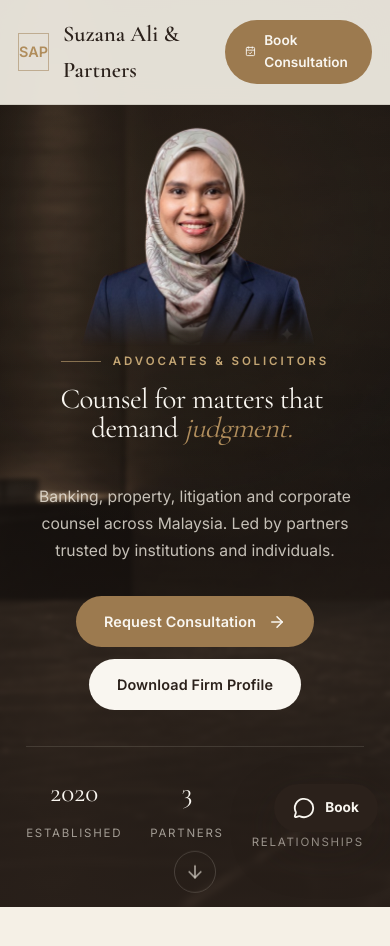
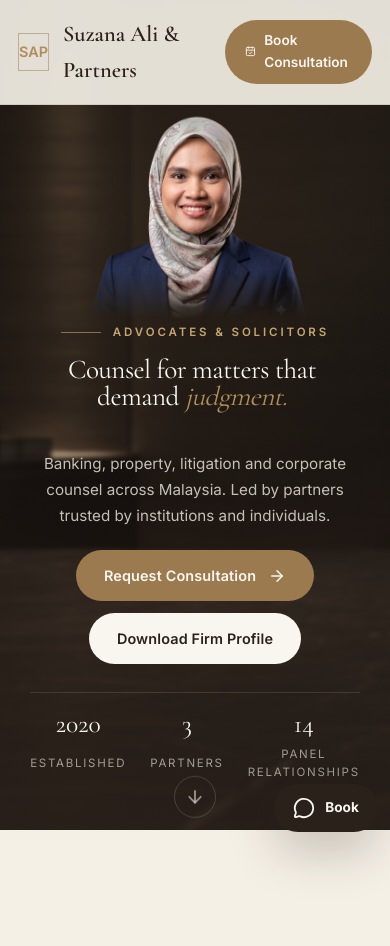
Before and after one commit to sathishlella/SUZANA-ALI-PARTNERS, a Next.js app: page / in a window 390 px wide. Shown: the top 946 px of the page. Built offline with nearby package versions, Linux system fonts and the light colour scheme.

Commit message:
Compress hero, practices, concierge; fix chatbot close; improve consultation copy

```diff
--- a/app/globals.css
+++ b/app/globals.css
@@ -174,7 +174,7 @@ p {
 
 .section-header {
   max-width: 800px;
-  margin-bottom: 64px;
+  margin-bottom: 48px;
 }
 
 .section-header.centered {
@@ -184,8 +184,8 @@ p {
 }
 
 .section-title {
-  font-size: clamp(2.2rem, 4.2vw, 4rem);
-  margin-top: 18px;
+  font-size: clamp(2rem, 3.8vw, 3.4rem);
+  margin-top: 16px;
 }
 
 .section-title .accent {
@@ -364,8 +364,8 @@ p {
 /* Hero */
 .hero-section {
   position: relative;
-  min-height: 100svh;
-  min-height: 100vh;
+  min-height: 92svh;
+  min-height: 92vh;
   display: flex;
   flex-direction: column;
   align-items: center;
@@ -399,7 +399,7 @@ p {
   z-index: 1;
   width: min(1280px, calc(100% - 64px));
   margin: 0 auto;
-  padding: 140px 0 64px;
+  padding: 120px 0 48px;
 }
 
 .hero-content-centered {
@@ -411,9 +411,9 @@ p {
 
 .hero-portrait {
   position: relative;
-  width: min(300px, 46vw);
-  height: min(320px, 34vh);
-  margin-bottom: 6px;
+  width: min(280px, 42vw);
+  height: min(280px, 30vh);
+  margin-bottom: 4px;
   overflow: hidden;
   mask-image: linear-gradient(180deg, var(--cream) 78%, transparent 100%);
   -webkit-mask-image: linear-gradient(180deg, var(--cream) 78%, transparent 100%);
@@ -454,14 +454,14 @@ p {
   flex-wrap: wrap;
   gap: 14px;
   justify-content: center;
-  margin-top: 32px;
+  margin-top: 26px;
 }
 
 .hero-meta-row {
   display: flex;
-  gap: 56px;
-  margin-top: 52px;
-  padding-top: 32px;
+  gap: 48px;
+  margin-top: 36px;
+  padding-top: 24px;
   border-top: 1px solid rgba(245, 240, 230, 0.12);
 }
 
@@ -629,7 +629,7 @@ p {
 
 /* Practice list */
 .practices-section {
-  padding: 140px 0;
+  padding: 100px 0;
   background: var(--paper);
   border-top: 1px solid var(--line);
 }
@@ -646,10 +646,10 @@ p {
 .practice-trigger {
   width: 100%;
   display: grid;
-  grid-template-columns: 90px 1fr auto;
-  align-items: center;
-  gap: 24px;
-  padding: 34px 0;
+  grid-template-columns: 80px 1fr auto;
+  align-items: center;
+  gap: 20px;
+  padding: 26px 0;
   text-align: left;
   color: var(--espresso);
   transition: color 0.3s ease;
@@ -677,7 +677,7 @@ p {
 
 .practice-title {
   font-family: var(--font-cormorant), Georgia, serif;
-  font-size: clamp(1.35rem, 2.4vw, 1.9rem);
+  font-size: clamp(1.25rem, 2.2vw, 1.7rem);
   font-weight: 400;
   padding-right: 20px;
 }
@@ -713,15 +713,15 @@ p {
 .practice-panel-inner {
   min-height: 0;
   overflow: hidden;
-  padding: 0 0 36px 114px;
+  padding: 0 0 28px 100px;
   max-width: 760px;
 }
 
 .practice-summary {
   color: var(--espresso-dim);
-  font-size: 1.05rem;
-  line-height: 1.75;
-  margin: 0 0 20px;
+  font-size: 1rem;
+  line-height: 1.7;
+  margin: 0 0 16px;
 }
 
 .practice-tags {
@@ -898,16 +898,16 @@ p {
 
 /* Concierge */
 .concierge-section {
-  padding: 140px 0;
+  padding: 100px 0;
   background: var(--cream);
   border-top: 1px solid var(--line);
 }
 
 .concierge-grid {
   display: grid;
-  grid-template-columns: 1fr minmax(340px, 440px);
-  gap: 80px;
-  align-items: center;
+  grid-template-columns: 1fr minmax(340px, 420px);
+  gap: 56px;
+  align-items: start;
 }
 
 .concierge-copy {
@@ -915,39 +915,40 @@ p {
 }
 
 .concierge-copy h2 {
-  font-size: clamp(2.2rem, 4vw, 3.6rem);
-  margin-top: 18px;
+  font-size: clamp(1.8rem, 3.2vw, 2.8rem);
+  margin-top: 16px;
+  line-height: 1.08;
 }
 
 .concierge-copy p {
   color: var(--espresso-dim);
-  font-size: 1.08rem;
-  line-height: 1.8;
-  margin: 22px 0 0;
+  font-size: 1rem;
+  line-height: 1.7;
+  margin: 18px 0 0;
 }
 
 .concierge-badges {
   display: flex;
   flex-wrap: wrap;
-  gap: 12px;
-  margin-top: 34px;
+  gap: 10px;
+  margin-top: 26px;
 }
 
 .concierge-badges span {
   display: inline-flex;
   align-items: center;
   gap: 8px;
-  padding: 10px 18px;
+  padding: 8px 14px;
   border-radius: 999px;
   border: 1px solid var(--line-strong);
   color: rgba(43, 33, 27, 0.8);
-  font-size: 0.86rem;
+  font-size: 0.82rem;
   font-weight: 500;
 }
 
 .concierge-card {
   width: 100%;
-  border-radius: 24px;
+  border-radius: 22px;
   border: 1px solid var(--line-strong);
   background: var(--paper);
   color: var(--espresso);
@@ -955,8 +956,8 @@ p {
   overflow: hidden;
   display: flex;
   flex-direction: column;
-  min-height: 540px;
-  max-height: 640px;
+  min-height: 460px;
+  max-height: 560px;
 }
 
 .concierge-header {
@@ -1030,13 +1031,13 @@ p {
 
 .conversation {
   flex: 1;
-  min-height: 220px;
-  max-height: 360px;
+  min-height: 180px;
+  max-height: 300px;
   overflow-y: auto;
-  padding: 18px;
+  padding: 16px;
   display: flex;
   flex-direction: column;
-  gap: 14px;
+  gap: 12px;
 }
 
 .concierge-card-embedded .conversation {
@@ -1341,12 +1342,12 @@ p {
   right: 18px;
   bottom: 88px;
   z-index: 80;
-  width: min(400px, calc(100vw - 36px));
-  max-height: min(640px, calc(100vh - 120px));
+  width: min(380px, calc(100vw - 36px));
+  max-height: min(600px, calc(100vh - 120px));
 }
 
 .floating-concierge .concierge-card {
-  max-height: min(640px, calc(100vh - 120px));
+  max-height: min(600px, calc(100vh - 120px));
   min-height: auto;
   background: var(--espresso);
   border-color: rgba(245, 240, 230, 0.12);
@@ -1356,6 +1357,15 @@ p {
 .floating-concierge .concierge-header {
   background: rgba(245, 240, 230, 0.05);
   border-color: rgba(245, 240, 230, 0.1);
+}
+
+.floating-concierge .concierge-close {
+  color: var(--paper);
+  border-color: rgba(245, 240, 230, 0.15);
+}
+
+.floating-concierge .concierge-close:hover {
+  background: rgba(245, 240, 230, 0.08);
 }
 
 .floating-concierge .conversation {
@@ -1858,26 +1868,26 @@ p {
   }
 
   .hero-content {
-    padding: 120px 0 64px;
+    padding: 110px 0 56px;
   }
 
   .hero-portrait {
-    width: min(280px, 54vw);
-    height: min(280px, 30vh);
+    width: min(260px, 50vw);
+    height: min(260px, 28vh);
   }
 
   .hero-meta-row {
-    gap: 40px;
-    margin-top: 44px;
+    gap: 36px;
+    margin-top: 34px;
   }
 
   .hero-scroll {
-    bottom: 18px;
+    bottom: 16px;
   }
 
   .concierge-grid {
     grid-template-columns: 1fr;
-    gap: 56px;
+    gap: 44px;
   }
 
   .concierge-copy {
@@ -1914,37 +1924,39 @@ p {
   }
 
   .hero-content {
-    padding: 110px 0 56px;
+    padding: 100px 0 48px;
   }
 
   .hero-portrait {
-    width: min(260px, 62vw);
-    height: min(260px, 28vh);
+    width: min(240px, 58vw);
+    height: min(240px, 26vh);
   }
 
   .hero-headline {
-    font-size: clamp(1.8rem, 6.5vw, 2.8rem);
+    font-size: clamp(1.7rem, 6vw, 2.6rem);
   }
 
   .hero-subtitle {
-    font-size: 0.98rem;
+    font-size: 0.95rem;
   }
 
   .hero-actions {
     gap: 12px;
+    margin-top: 22px;
   }
 
   .hero-meta-row {
-    gap: 28px;
-    margin-top: 36px;
+    gap: 24px;
+    margin-top: 28px;
+    padding-top: 18px;
   }
 
   .hero-meta-item strong {
-    font-size: 1.7rem;
+    font-size: 1.6rem;
   }
 
   .hero-scroll {
-    bottom: 16px;
+    bottom: 14px;
   }
 
   .practice-trigger {
@@ -1966,7 +1978,7 @@ p {
   }
 
   .concierge-card {
-    min-height: 520px;
+    min-height: 460px;
   }
 
   .testimonial-section {
--- a/app/page.jsx
+++ b/app/page.jsx
@@ -113,10 +113,10 @@ export default function HomePage() {
             <div className="concierge-grid">
               <div className="concierge-copy">
                 <span className="eyebrow">Consultation</span>
-                <h2>A private intake path from first question to confirmed slot.</h2>
+                <h2>Book a private consultation.</h2>
                 <p>
-                  The first contact should feel discreet, precise and reassuring. The concierge keeps the exchange
-                  focused, collects the right essentials and routes the request to the selected partner.
+                  Choose the matter type, select the right partner, pick an available slot and share a few details. The
+                  concierge routes your request directly to the firm.
                 </p>
                 <div className="concierge-badges">
                   <span>
```
